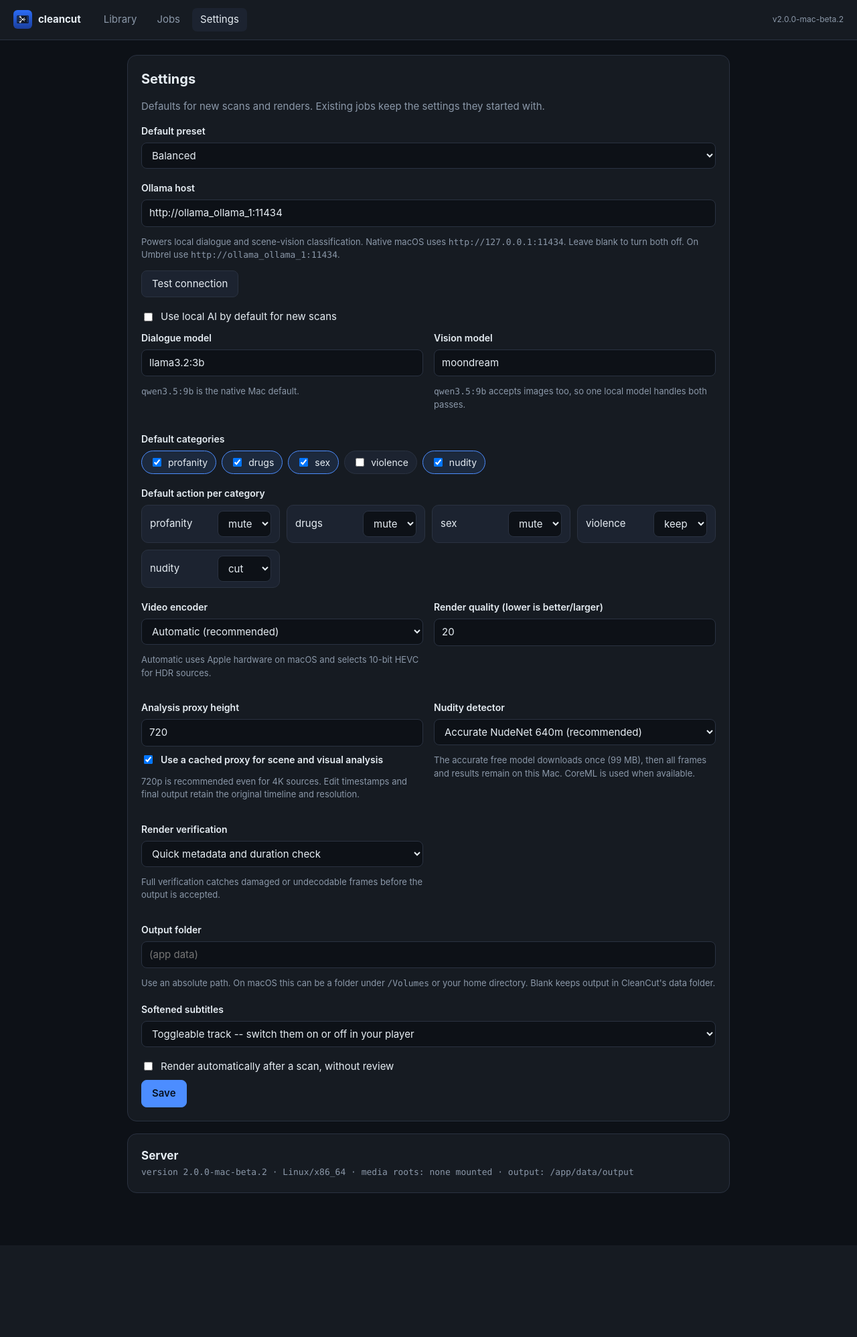
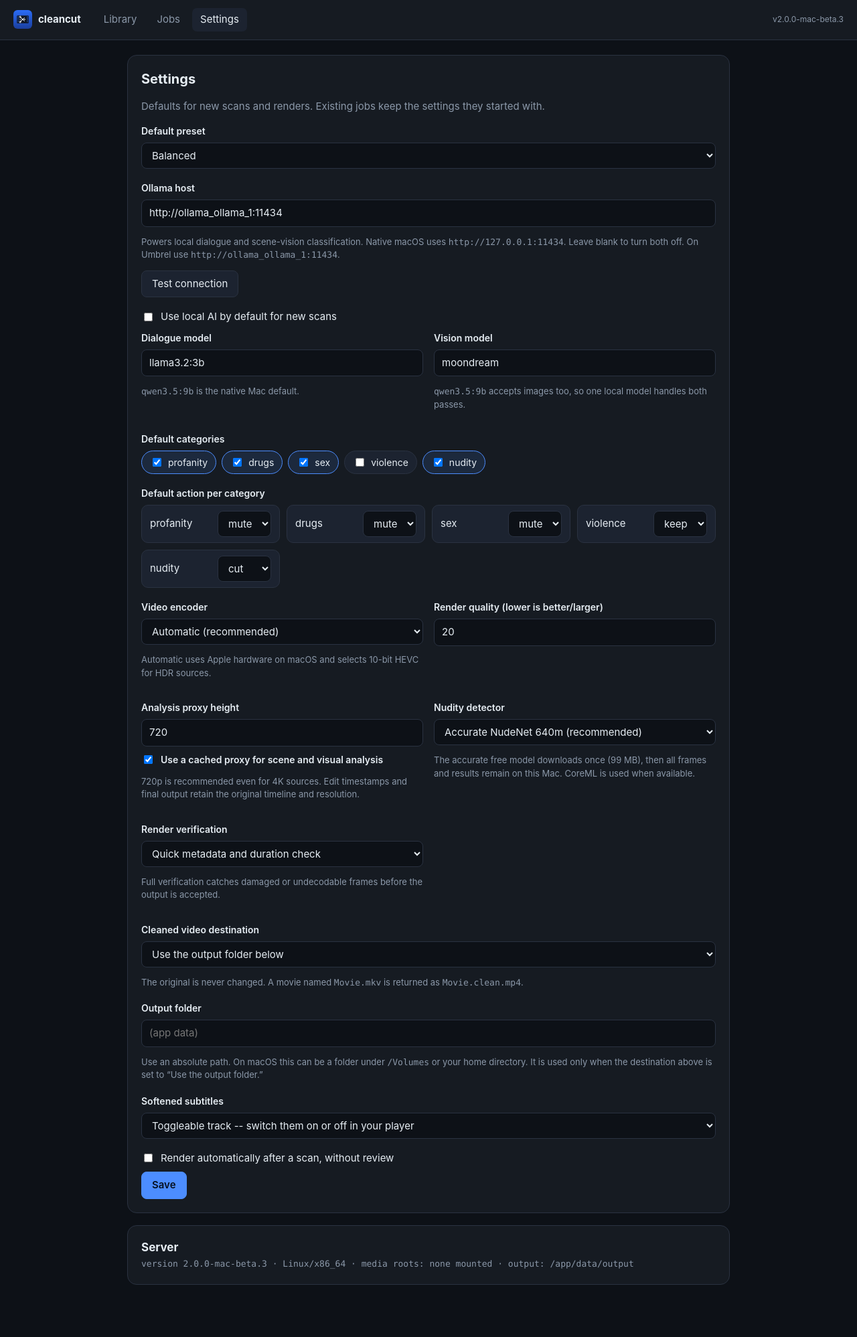
Before and after one commit to ArcherBullseye/cleancut, a Flask app: page /settings in a window 1280 px wide. Shown: the whole page at 67% size. Before the commit the page ends 1782 px from the top, so only its background shows below. Run offline with Flask 3, Linux system fonts and the light colour scheme; data that the repository does not hold is empty; parts of the project's set-up code (start-up, migrations or seed data) failed here and were passed over; some libraries are stand-ins or nearby versions.

Commit message:
Render locally before publishing cleaned NAS videos

```diff
--- a/pyproject.toml
+++ b/pyproject.toml
@@ -4,7 +4,7 @@ build-backend = "setuptools.build_meta"
 
 [project]
 name = "cleancut"
-version = "2.0.0b2"
+version = "2.0.0b3"
 description = "Auto-edit movies for content: mute/cut profanity, drug, and sex scenes with softened subtitles."
 readme = "README.md"
 requires-python = ">=3.10"
--- a/static/settings.js
+++ b/static/settings.js
@@ -1,6 +1,11 @@
 /* Settings form. */
 
 let settings = null;
+
+function updateOutputFolderState() {
+  const sourceMode = document.getElementById("output-location").value === "source";
+  document.getElementById("output-dir").disabled = sourceMode;
+}
 
 async function load() {
   settings = (await api("/api/settings")).settings;
@@ -16,6 +21,8 @@ async function load() {
   document.getElementById("nudity-model").value = settings.nudity_model;
   document.getElementById("render-validation").value = settings.render_validation;
   document.getElementById("output-dir").value = settings.output_dir;
+  document.getElementById("output-location").value = settings.output_location;
+  updateOutputFolderState();
   document.getElementById("subtitle-mode").value = settings.subtitle_mode;
   document.getElementById("auto-render").checked = !!settings.auto_render;
   renderCategoryChips(document.getElementById("categories"), settings.categories);
@@ -43,6 +50,7 @@ document.getElementById("save").addEventListener("click", async () => {
     nudity_model: document.getElementById("nudity-model").value,
     render_validation: document.getElementById("render-validation").value,
     output_dir: document.getElementById("output-dir").value.trim(),
+    output_location: document.getElementById("output-location").value,
     subtitle_mode: document.getElementById("subtitle-mode").value,
     auto_render: document.getElementById("auto-render").checked,
     categories: readCategoryChips(document.getElementById("categories")),
@@ -57,6 +65,8 @@ document.getElementById("save").addEventListener("click", async () => {
   }
 });
 
+document.getElementById("output-location").addEventListener("change", updateOutputFolderState);
+
 document.getElementById("test-ollama").addEventListener("click", async () => {
   const host = document.getElementById("ollama-host").value.trim();
   const status = document.getElementById("ollama-status");
--- a/templates/settings.html
+++ b/templates/settings.html
@@ -105,10 +105,21 @@
   </div>
 
   <div class="field">
+    <label for="output-location">Cleaned video destination</label>
+    <select id="output-location">
+      <option value="source">Beside the original video (recommended for NAS)</option>
+      <option value="folder">Use the output folder below</option>
+    </select>
+    <p class="muted small">The original is never changed. A movie named
+      <code>Movie.mkv</code> is returned as <code>Movie.clean.mp4</code>.</p>
+  </div>
+
+  <div class="field">
     <label for="output-dir">Output folder</label>
     <input type="text" id="output-dir" placeholder="(app data)">
     <p class="muted small">Use an absolute path. On macOS this can be a folder under
-      <code>/Volumes</code> or your home directory. Blank keeps output in CleanCut's data folder.</p>
+      <code>/Volumes</code> or your home directory. It is used only when the destination
+      above is set to “Use the output folder.”</p>
   </div>
 
   <div class="field">
--- a/webapp/app.py
+++ b/webapp/app.py
@@ -14,7 +14,7 @@ from webapp import jobs, library, review
 from webapp import settings as settings_store
 from webapp.paths import OUTPUT_DIR, ensure_dirs, media_roots
 
-APP_VERSION = os.environ.get("CLEANCUT_VERSION", "2.0.0-mac-beta.2")
+APP_VERSION = os.environ.get("CLEANCUT_VERSION", "2.0.0-mac-beta.3")
 
 app = Flask(__name__, template_folder="../templates", static_folder="../static")
 app.config["JSON_SORT_KEYS"] = False
@@ -112,6 +112,8 @@ def api_scan():
     video = library.resolve_safe(body.get("path", ""))
     if video is None or not video.is_file():
         return _bad("That file is outside the mounted media roots.", 403)
+    if not os.access(video, os.R_OK):
+        return _bad("That video is not readable. Check the NAS share permissions.", 403)
     if not library.is_video(video):
         return _bad("Not a recognised video file.")
 
@@ -133,6 +135,7 @@ def api_scan():
         "vlm_model": cfg["vlm_model"],
         "prefer_language": body.get("prefer_language") or cfg["prefer_language"],
         "output_dir": cfg["output_dir"],
+        "output_location": cfg["output_location"],
         "auto_render": bool(body.get("auto_render", cfg["auto_render"])),
         "use_visual": bool(body.get("use_visual", True)),
         "allow_solo_visual": bool(body.get("allow_solo_visual", False)),
@@ -211,7 +214,10 @@ def api_job_render(job_id: int):
         overrides["render_validation"] = body["render_validation"]
     render_id = jobs.queue_render(job_id, overrides=overrides)
     if render_id is None:
-        return _bad("Could not queue the render.")
+        return _bad(
+            "Could not queue the render. Make sure the source/NAS folder is mounted "
+            "and writable, or choose a writable output folder in Settings."
+        )
     return jsonify({"ok": True, "job_id": render_id})
 
 
--- a/webapp/jobs.py
+++ b/webapp/jobs.py
@@ -13,6 +13,7 @@ import json
 import os
 import re
 import signal
+import shutil
 import sqlite3
 import subprocess
 import sys
@@ -218,6 +219,39 @@ def read_log(job_id: int, max_bytes: int = 60_000) -> str:
         return fh.read().decode("utf-8", errors="replace")
 
 
+def render_stage_path(job: dict[str, Any]) -> Path:
+    """Local-SSD destination used while rendering a final file for a NAS."""
+    suffix = Path(job["output_path"]).suffix or ".mp4"
+    return job_dir(int(job["id"])) / f"rendered{suffix}"
+
+
+def publish_render(stage: Path, destination: Path) -> None:
+    """Copy a verified local render to its final directory atomically.
+
+    The upload is written to a hidden sibling on the destination filesystem.
+    A disconnect therefore leaves any previous cleaned copy intact and never
+    exposes a partial file under the final name.
+    """
+    from cleancut.media_validation import validate_media
+
+    destination.parent.mkdir(parents=True, exist_ok=True)
+    partial = destination.with_name(
+        f".{destination.stem}.cleancut-uploading{destination.suffix}"
+    )
+    partial.unlink(missing_ok=True)
+    try:
+        with stage.open("rb") as source, partial.open("wb") as target:
+            shutil.copyfileobj(source, target, length=8 * 1024 * 1024)
+            target.flush()
+            os.fsync(target.fileno())
+        if partial.stat().st_size != stage.stat().st_size:
+            raise RuntimeError("published file size does not match the local render")
+        validate_media(partial, mode="quick")
+        partial.replace(destination)
+    finally:
+        partial.unlink(missing_ok=True)
+
+
 # --------------------------------------------------------------------------
 # command construction
 # --------------------------------------------------------------------------
@@ -312,10 +346,11 @@ def build_scan_command(job: dict[str, Any]) -> list[str]:
 
 def build_render_command(job: dict[str, Any]) -> list[str]:
     opts = json.loads(job["options"] or "{}")
+    local_output = render_stage_path(job)
     cmd = [
         sys.executable, "-u", "-m", "cleancut", "clean", job["video_path"],
         "--edl", job["edl_path"],
-        "-o", job["output_path"],
+        "-o", str(local_output),
         "--encoder", opts.get("encoder") or "libx264",
         "--quality", str(opts.get("quality", 20)),
         "--verify-render", opts.get("render_validation") or "quick",
@@ -490,12 +525,32 @@ def _finish_ok(job_id: int, job: dict[str, Any]) -> None:
             fields.update(status=FAILED, stage="Failed", error="Scan produced no EDL.")
     else:
         out = Path(job["output_path"])
-        # ffmpeg creates the output file before it writes to it, so a render
-        # that dies mid-encode leaves a zero-byte file behind. Existence alone
-        # is not proof of success.
-        if not out.exists() or out.stat().st_size == 0:
-            fields.update(status=FAILED, stage="Failed",
-                          error="Render finished but produced no output file.")
+        stage = render_stage_path(job)
+        if not stage.exists() or stage.stat().st_size == 0:
+            fields.update(
+                status=FAILED, stage="Failed",
+                error="Render finished but produced no verified local output file.",
+            )
+        else:
+            update_job(job_id, stage="Publishing cleaned video", progress=99)
+            try:
+                publish_render(stage, out)
+            except Exception as exc:
+                fields.update(
+                    status=FAILED,
+                    stage="Publish failed",
+                    error=(
+                        f"The video rendered successfully but could not be copied to {out}: {exc}. "
+                        f"The verified local copy remains at {stage}."
+                    ),
+                )
+            else:
+                stage.unlink(missing_ok=True)
+                if not out.exists() or out.stat().st_size == 0:
+                    fields.update(
+                        status=FAILED, stage="Failed",
+                        error="Publish finished but produced no destination file.",
+                    )
     update_job(job_id, **fields)
 
     if fields.get("status") == DONE and job["kind"] == "scan":
@@ -513,10 +568,16 @@ def queue_render(scan_job_id: int, *, overrides: dict[str, Any] | None = None) -
     opts = json.loads(scan["options"] or "{}")
     transcript = transcript_path(scan_job_id)
     video = Path(scan["video_path"])
-    out_dir = Path(opts.get("output_dir") or cfg.get("output_dir") or "") or OUTPUT_DIR
-    if not out_dir.is_absolute():
-        out_dir = OUTPUT_DIR
-    out_dir.mkdir(parents=True, exist_ok=True)
+    output_location = opts.get("output_location") or cfg.get("output_location", "folder")
+    if output_location == "source":
+        out_dir = video.parent
+    else:
+        out_dir = Path(opts.get("output_dir") or cfg.get("output_dir") or "") or OUTPUT_DIR
+        if not out_dir.is_absolute():
+            out_dir = OUTPUT_DIR
+        out_dir.mkdir(parents=True, exist_ok=True)
+    if not out_dir.is_dir() or not os.access(out_dir, os.W_OK):
+        return None
     output = out_dir / f"{video.stem}.clean.mp4"
 
     render_opts = {
--- a/webapp/settings.py
+++ b/webapp/settings.py
@@ -57,6 +57,9 @@ DEFAULTS: dict[str, Any] = {
     #   burn -- painted into the picture, irreversible
     #   none -- no subtitles at all
     "subtitle_mode": "soft",
+    # Native Mac defaults to returning the cleaned copy beside the mounted NAS
+    # source. Umbrel keeps its managed output directory default.
+    "output_location": "source" if _IS_MAC else "folder",
     "output_dir": "",
     "auto_render": False,
 }
@@ -109,6 +112,8 @@ def save(updates: dict[str, Any]) -> dict[str, Any]:
                 continue
             if key == "nudity_model" and value not in {"accurate", "fast"}:
                 continue
+            if key == "output_location" and value not in {"source", "folder"}:
+                continue
             if key == "analysis_height":
                 try:
                     value = max(360, min(1080, int(value)))
```
Also changed, not shown: MACOS.md (+21 -1 lines), tests/test_macos_v2.py (+63 -0 lines), README.md, 1 other file.
